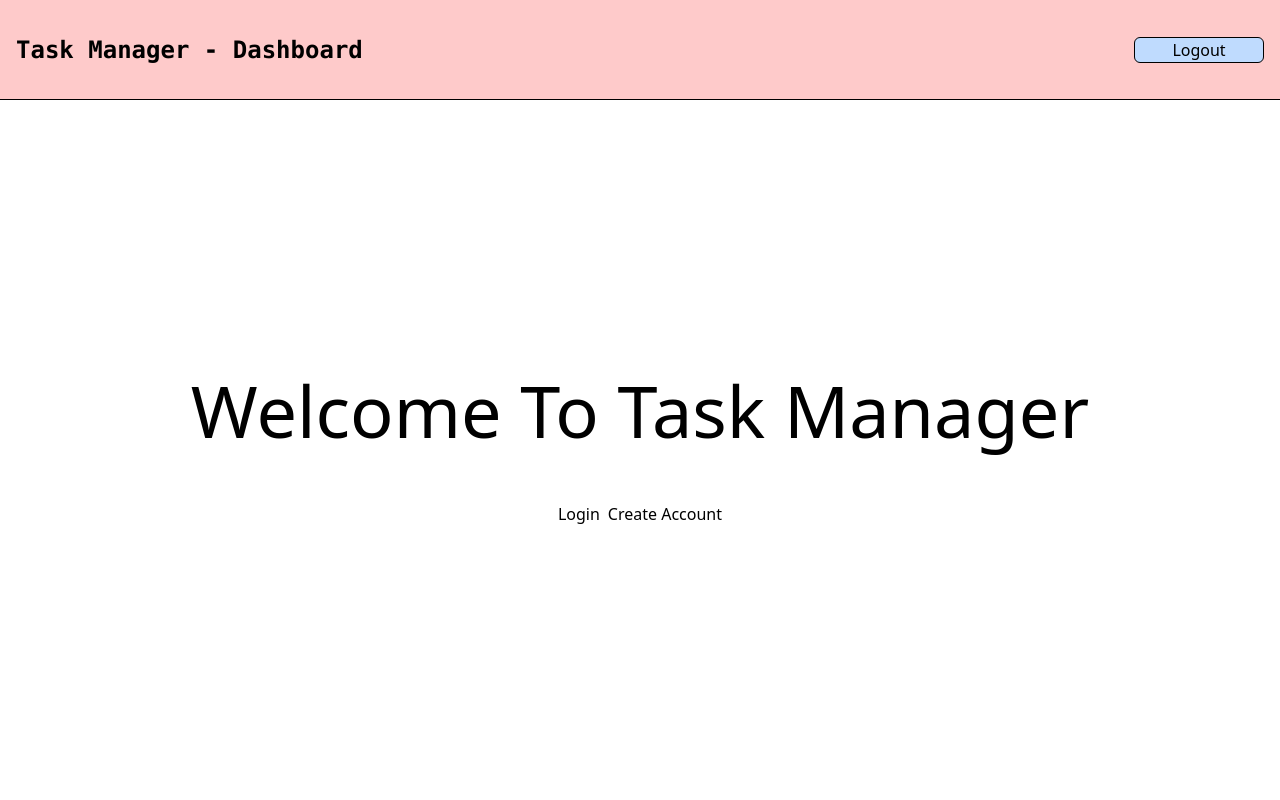
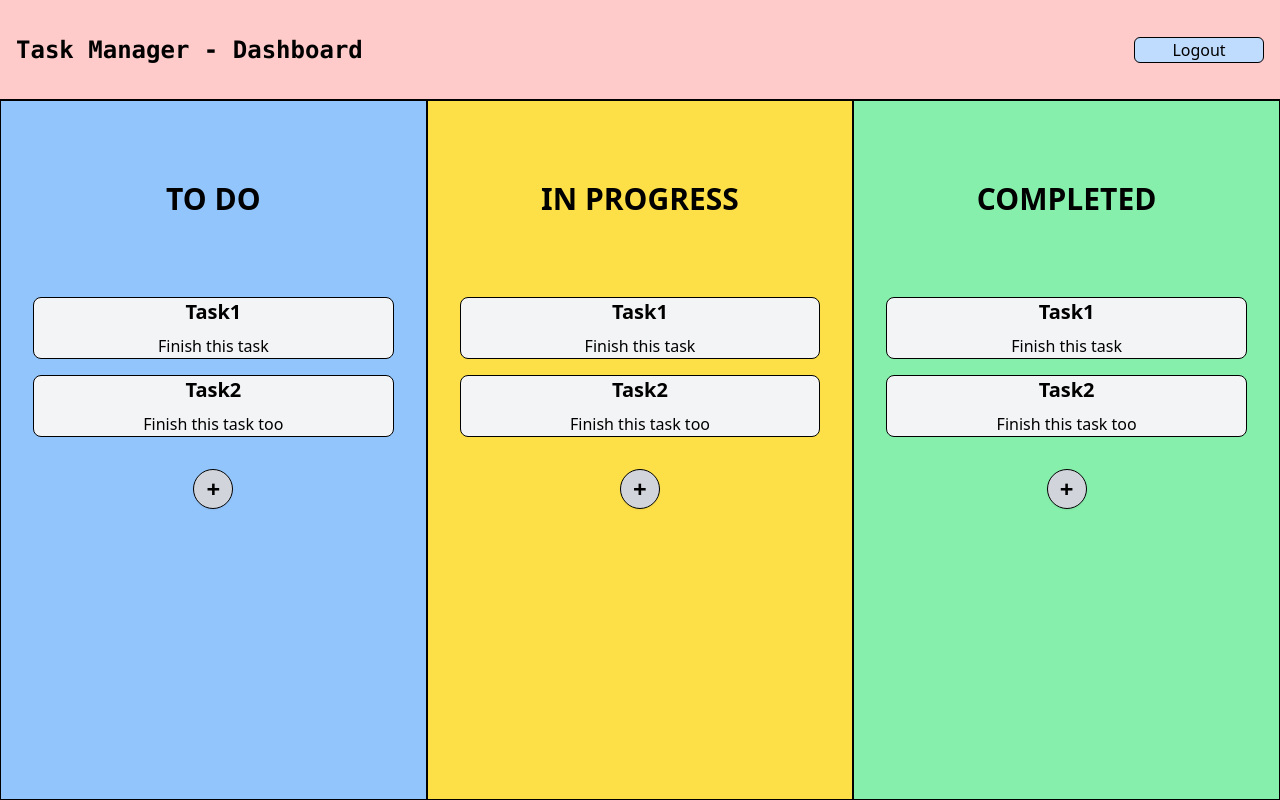
Before and after one commit to aday2418/TaskManager, a Next.js app in the folder frontend/react-app/: page /dashboard in a window 1280 px wide. Built offline with nearby package versions, Linux system fonts and the light colour scheme.

Commit message:
Designed front end dashboard

```diff
--- a/frontend/react-app/app/dashboard/page.tsx
+++ b/frontend/react-app/app/dashboard/page.tsx
@@ -1,3 +1,5 @@
+import StatusColumn from "@/components/StatusColumn";
+
 export default function dashboard(){
     const buttonStyle = "flex min-w-[130px] bg-blue-200 border rounded-md border-black justify-center px-4";
 
@@ -9,16 +11,12 @@ export default function dashboard(){
                     <button className={buttonStyle} type="button" >Logout</button>
                 </nav>
             </header>
-            <div className="flex flex-col h-full bg-white items-center justify-center gap-10">
-                <h1 className="text-7xl">Welcome To Task Manager</h1>
-                <div className="flex flex-col items-center justify-center gap-4">
-                    <div className="flex flex-col max-w-[320px] gap-2"/>
-                    <div className="flex flex-row gap-2">
-                        <button className="" type="button" >Login</button>
-                        <button className="{buttonStyle}" type="button" >Create Account</button>
-                    </div>
-                </div>
+            <div className="flex h-full w-full bg-gray-500">
+                <StatusColumn columnName="TO DO" bgColor="bg-blue-300"/>
+                <StatusColumn columnName="IN PROGRESS" bgColor="bg-yellow-300"/>
+                <StatusColumn columnName="COMPLETED" bgColor="bg-green-300"/>
             </div>
+
         </div>
     )
 }
--- /dev/null
+++ b/frontend/react-app/components/StatusColumn.tsx
@@ -0,0 +1,23 @@
+import Task from "./Task"
+
+export default function StatusColumn({bgColor, columnName}: {bgColor: string, columnName: string}){
+    console.log(bgColor)
+    return(
+        <div className={`flex flex-col w-1/3 h-full ${bgColor} border border-black items-center justify-top px-8`}>
+            <div className="py-20 text-3xl font-bold">
+                {columnName}
+            </div>
+            <div className="flex flex-col w-full h-fit gap-4">
+            <Task taskName="Task1" taskDescription="Finish this task"/>
+            <Task taskName="Task2" taskDescription="Finish this task too"/>
+            </div>
+            <div className="p-8">
+                <button className="w-10 h-10 bg-gray-300 hover:bg-gray-400 border border-black text-black rounded-full flex items-center justify-center text-2xl font-bold shadow-sm">
+                +
+                </button>
+            </div>
+
+
+        </div>
+    )
+}
--- /dev/null
+++ b/frontend/react-app/components/Task.tsx
@@ -0,0 +1,12 @@
+export default function Task({taskName, taskDescription}: {taskName: string, taskDescription: string}){
+    return(
+        <div className={`flex flex-col w-full h-fit  border border-black rounded-lg bg-gray-100 items-center justify-center gap-2`}>
+            <div className="text-xl font-bold">
+                {taskName}
+            </div>
+            <div>
+                {taskDescription}
+            </div>
+        </div>
+    )
+}
```
